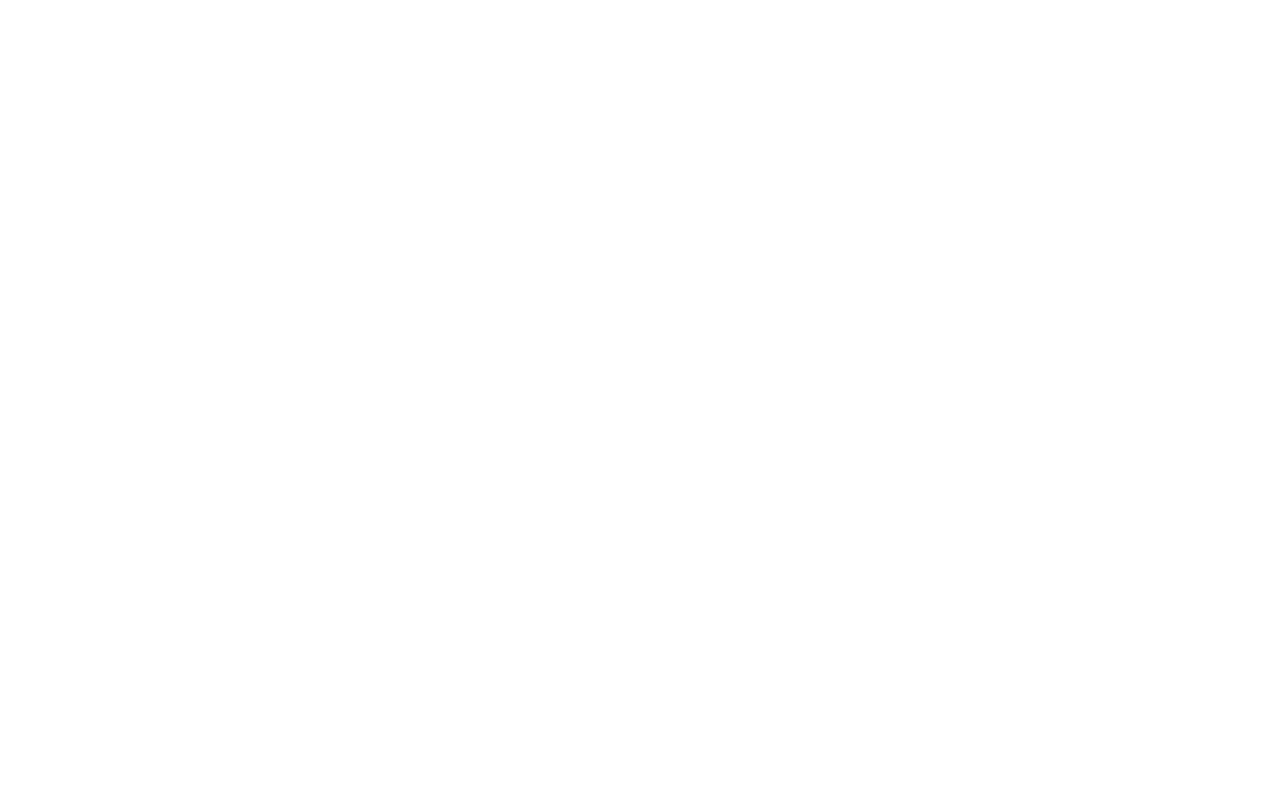
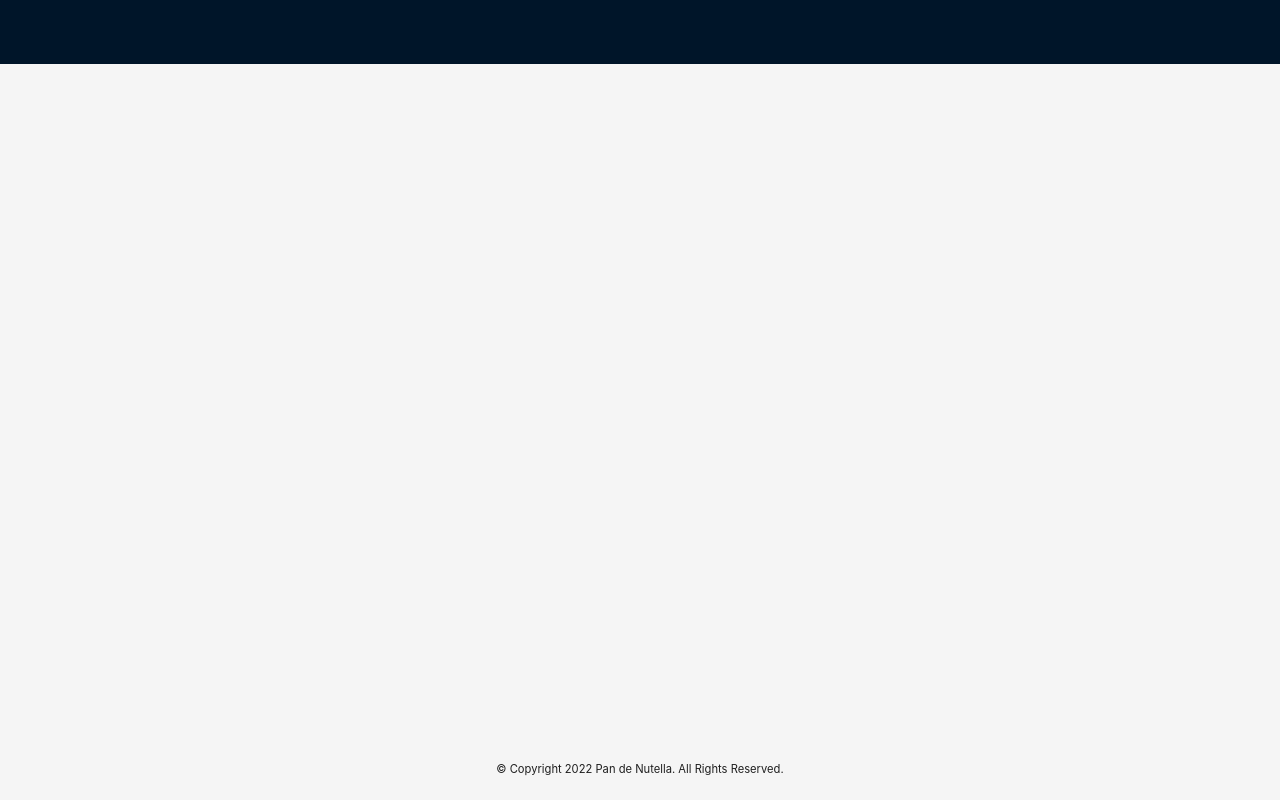
Before and after one commit to pandenutella/enterprise-forms-platform, a Next.js app: page / in a window 1280 px wide. Built offline with nearby package versions, Linux system fonts and the light colour scheme.

Commit message:
Create empty layout components and use arrow function for all components

```diff
--- /dev/null
+++ b/components/layout/Content.module.css
@@ -0,0 +1,3 @@
+.content {
+  padding: 20px;
+}
--- /dev/null
+++ b/components/layout/Content.tsx
@@ -0,0 +1,17 @@
+import { Layout } from "antd";
+import React from "react";
+import classes from "./Footer.module.css";
+
+type Props = {
+  children: React.ReactNode;
+};
+
+const Content: React.FC<Props> = (props) => {
+  return (
+    <Layout.Content className={classes.content}>
+      {props.children}
+    </Layout.Content>
+  );
+};
+
+export default Content;
--- /dev/null
+++ b/components/layout/Footer.module.css
@@ -0,0 +1,3 @@
+.footer {
+  text-align: center;
+}
--- /dev/null
+++ b/components/layout/Footer.tsx
@@ -0,0 +1,12 @@
+import { Layout } from "antd";
+import classes from "./Footer.module.css";
+
+const Footer: React.FC = () => {
+  return (
+    <Layout.Footer className={classes.footer}>
+      <small>© Copyright 2022 Pan de Nutella. All Rights Reserved.</small>
+    </Layout.Footer>
+  );
+};
+
+export default Footer;
--- /dev/null
+++ b/components/layout/Header.module.css
@@ -0,0 +1,6 @@
+.header {
+  position: sticky;
+  top: 0;
+  z-index: 1;
+  width: 100%;
+}
--- a/pages/_app.tsx
+++ b/pages/_app.tsx
@@ -1,6 +1,19 @@
-import '../styles/globals.css'
-import type { AppProps } from 'next/app'
+import { Layout } from "antd";
+import type { AppProps } from "next/app";
+import Content from "../components/layout/Content";
+import Footer from "../components/layout/Footer";
+import "../styles/globals.css";
 
-export default function App({ Component, pageProps }: AppProps) {
-  return <Component {...pageProps} />
-}
+const App: React.FC<AppProps> = ({ Component, pageProps }) => {
+  return (
+    <Layout style={{ minHeight: "100vh" }}>
+      <Layout.Header />
+      <Content>
+        <Component {...pageProps} />
+      </Content>
+      <Footer />
+    </Layout>
+  );
+};
+
+export default App;
--- a/pages/_document.tsx
+++ b/pages/_document.tsx
@@ -1,13 +1,18 @@
-import { Html, Head, Main, NextScript } from 'next/document'
+import { Head, Html, Main, NextScript } from "next/document";
 
-export default function Document() {
+const Document: React.FC = () => {
   return (
     <Html lang="en">
-      <Head />
+      <Head>
+        <meta name="viewport" content="width=device-width, initial-scale=1" />
+        <link rel="icon" href="/favicon.ico" />
+      </Head>
       <body>
         <Main />
         <NextScript />
       </body>
     </Html>
-  )
-}
+  );
+};
+
+export default Document;
--- a/pages/index.tsx
+++ b/pages/index.tsx
@@ -1,14 +1,13 @@
 import Head from "next/head";
 
-export default function Home() {
+const Home: React.FC = () => {
   return (
     <>
       <Head>
         <title>Enterprise Forms Platform</title>
-        <meta name="viewport" content="width=device-width, initial-scale=1" />
-        <link rel="icon" href="/favicon.ico" />
       </Head>
-      <main></main>
     </>
   );
-}
+};
+
+export default Home;
```
Also changed, not shown: components/layout/Header.tsx (added, +8 -0 lines).
